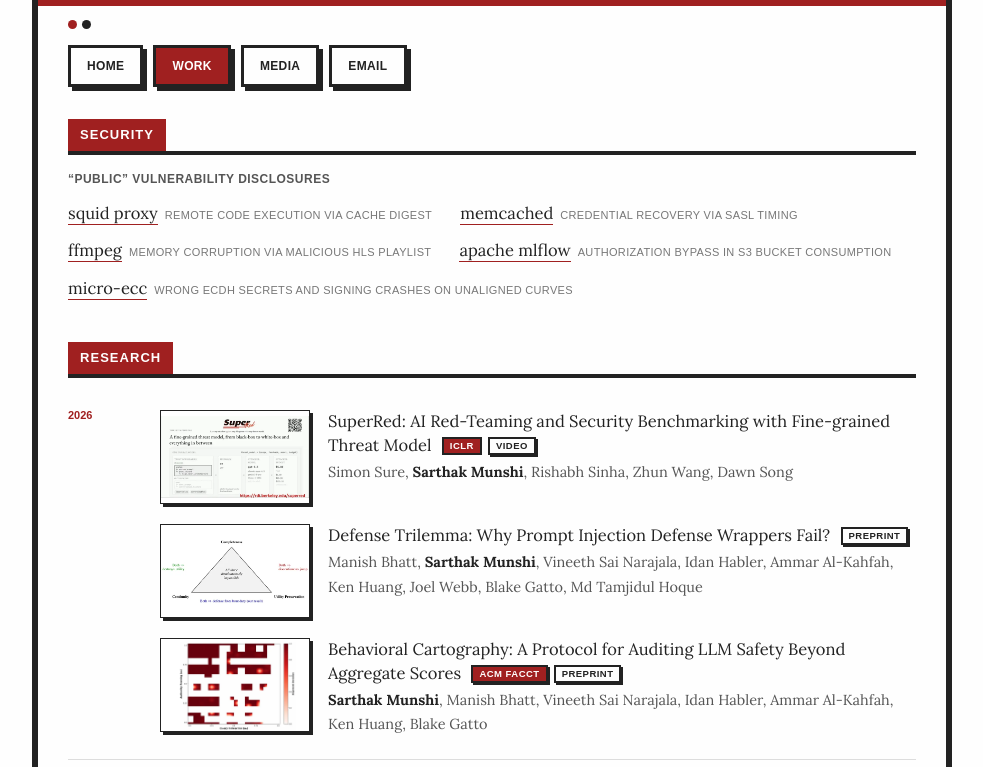
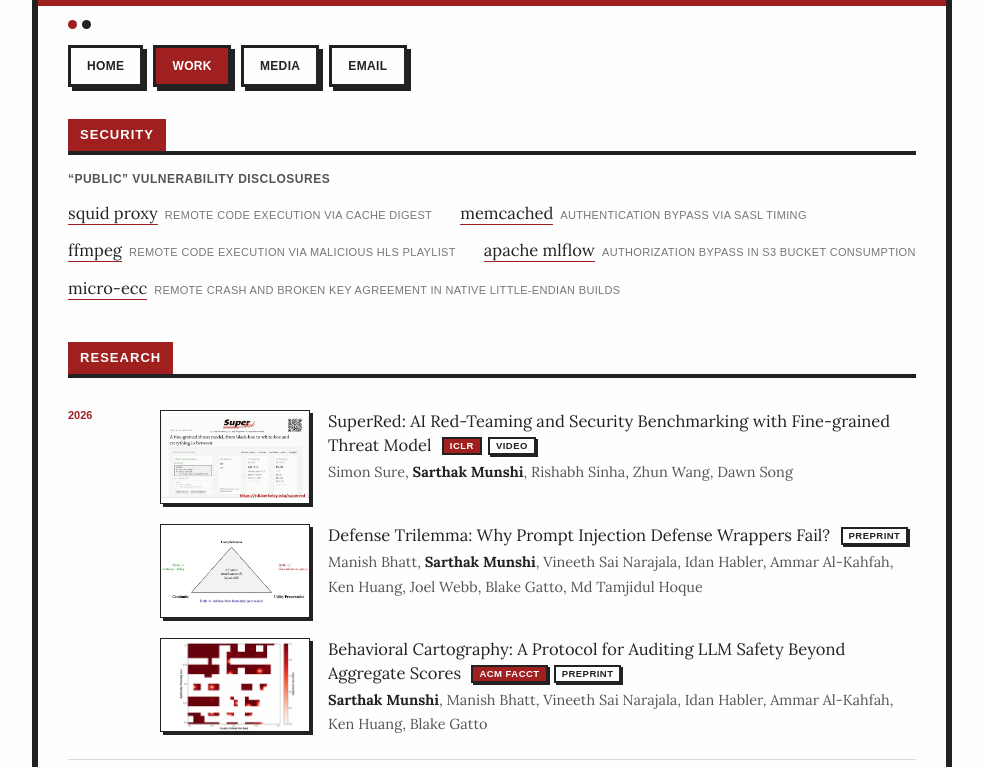
Before and after one commit to kingroryg/kingroryg.github.io, a plain HTML site: page work.html in a window 1280 px wide. Shown: the top 767 px of the page, without its empty margins (148-1131 px from the left). Drawn offline with Linux system fonts and the light colour scheme.

Commit message:
Phrase disclosures by maximum impact

```diff
--- a/work.html
+++ b/work.html
@@ -433,10 +433,10 @@
         <div class="sub-title">&ldquo;Public&rdquo; vulnerability disclosures</div>
         <div class="vuln-cloud">
           <span class="vuln"><a href="https://github.com/squid-cache/squid/security/advisories/GHSA-5vmx-9x64-9284">squid proxy</a><span class="vuln-desc">remote code execution via cache digest</span></span>
-          <span class="vuln"><a href="https://github.com/memcached/memcached/wiki/ReleaseNotes1642">memcached</a><span class="vuln-desc">credential recovery via sasl timing</span></span>
-          <span class="vuln"><a href="https://git.ffmpeg.org/gitweb/ffmpeg.git/commit/65fc0db581c4ee2a891b7b72f6056357ceb3b0bd">ffmpeg</a><span class="vuln-desc">memory corruption via malicious HLS playlist</span></span>
+          <span class="vuln"><a href="https://github.com/memcached/memcached/wiki/ReleaseNotes1642">memcached</a><span class="vuln-desc">authentication bypass via sasl timing</span></span>
+          <span class="vuln"><a href="https://git.ffmpeg.org/gitweb/ffmpeg.git/commit/65fc0db581c4ee2a891b7b72f6056357ceb3b0bd">ffmpeg</a><span class="vuln-desc">remote code execution via malicious HLS playlist</span></span>
           <span class="vuln"><a href="https://github.com/mlflow/mlflow/issues/18541">apache mlflow</a><span class="vuln-desc">authorization bypass in S3 bucket consumption</span></span>
-          <span class="vuln"><a href="https://github.com/kmackay/micro-ecc/security/advisories/GHSA-xwv4-83cf-3x5q">micro-ecc</a><span class="vuln-desc">wrong ECDH secrets and signing crashes on unaligned curves</span></span>
+          <span class="vuln"><a href="https://github.com/kmackay/micro-ecc/security/advisories/GHSA-xwv4-83cf-3x5q">micro-ecc</a><span class="vuln-desc">remote crash and broken key agreement in native little-endian builds</span></span>
         </div>
       </section>
 
```
